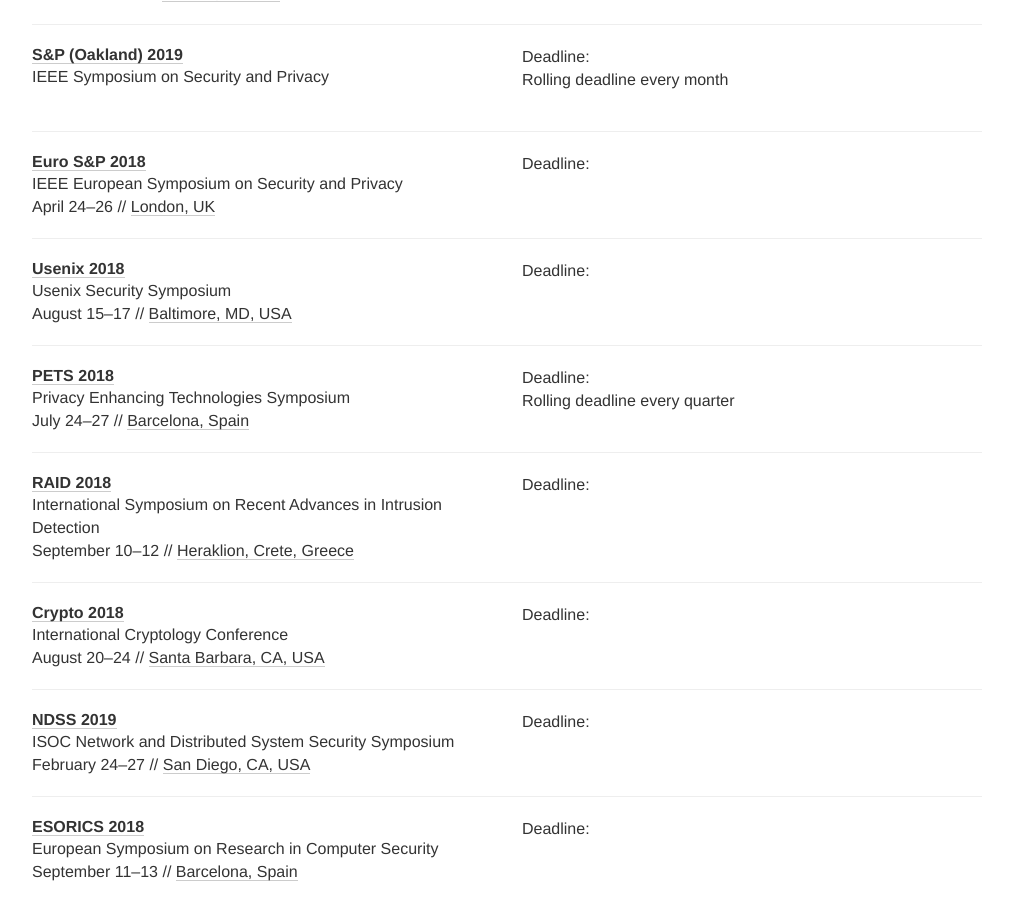
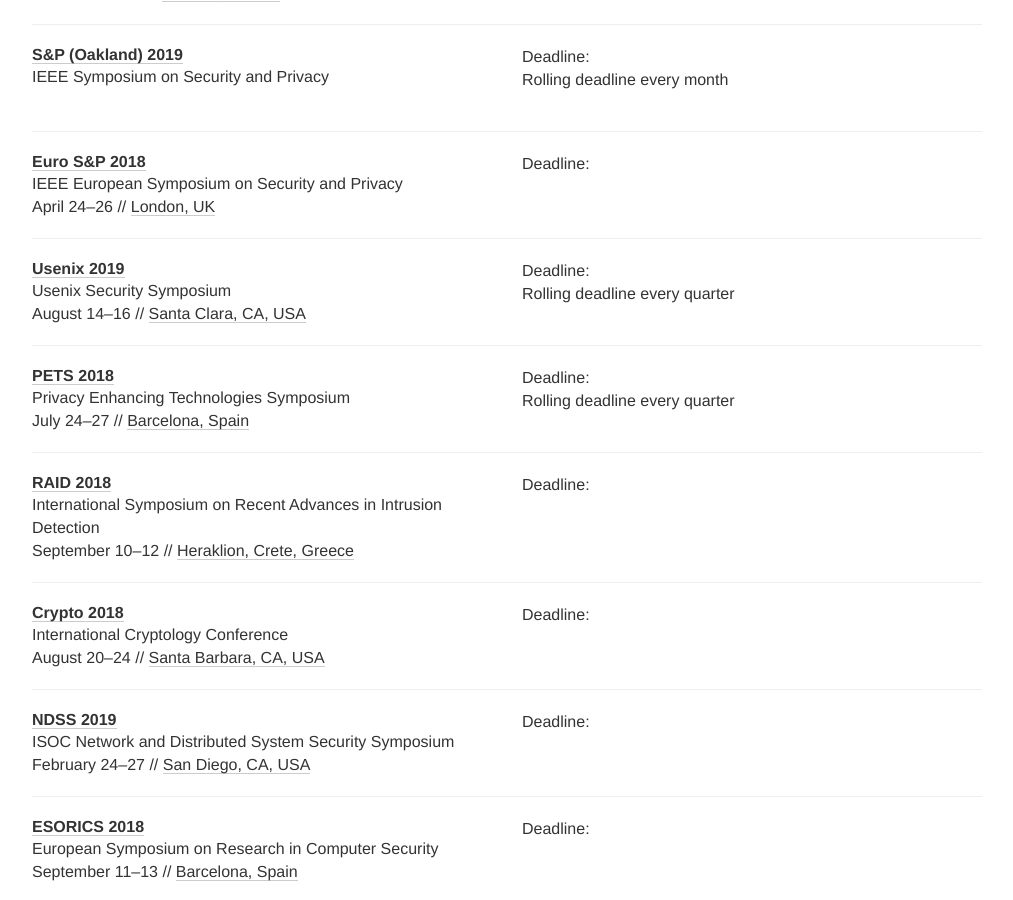
Before and after one commit to sec-deadlines/sec-deadlines.github.io, a Jekyll site: the page built from index.html, in a window 1280 px wide and 900 px high, scrolled down 1049 px. Shown: the whole window, without its empty margins (133-1146 px from the left). Built offline with Jekyll 4.4.1, drawn with Linux system fonts in a browser that asks for light colours; nearby versions of some CDN libraries; comment, search, counter and statistics services are not loaded.

Commit message:
Update Usenix with the new quarterly submission scheme

```diff
--- a/_data/conferences.yml
+++ b/_data/conferences.yml
@@ -88,12 +88,17 @@
 
 - name: Usenix
   description: Usenix Security Symposium
-  year: 2018
-  link: https://www.usenix.org/conference/usenixsecurity18
-  deadline: "2018-02-08 16:59"
+  year: 2019
+  link: https://www.usenix.org/conference/usenixsecurity19
+  deadline:
+    - "%y-11-15 23:59"
+    - "%y-02-15 23:59"
+    - "%y-05-15 23:59"
+    - "%y-08-15 23:59"
+  comment: Rolling deadline every quarter
   timezone: America/Los_Angeles
-  date: "August 15-17"
-  place: Baltimore, MD, USA
+  date: "August 14-16"
+  place: Santa Clara, CA, USA
   tags: [SEC, PRIV]
 
 - name: PETS
```
